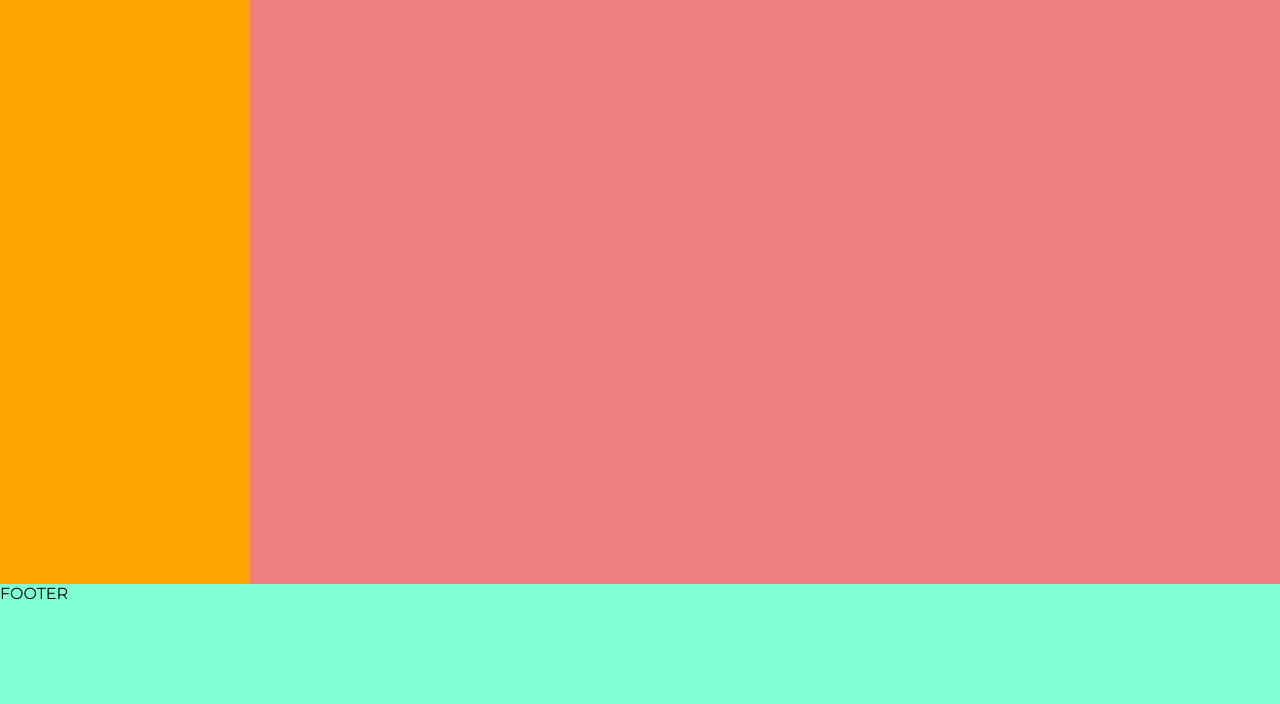
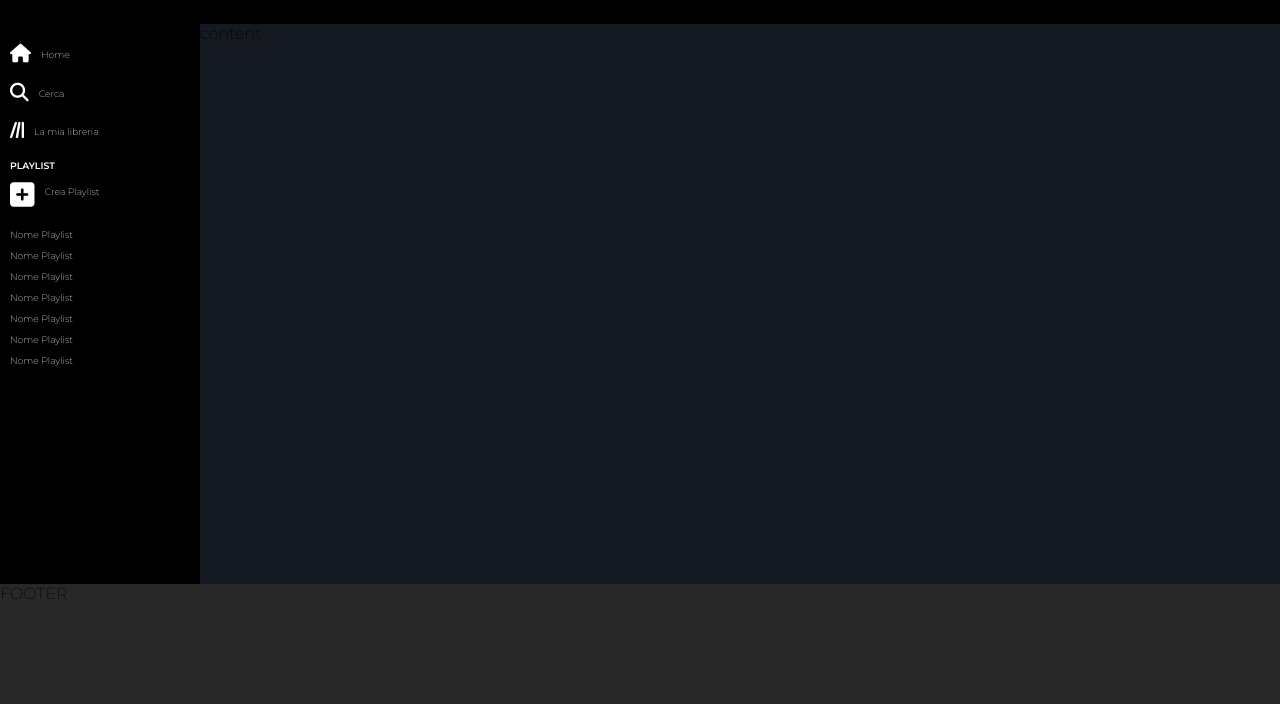
Before and after one commit to Alessiovinci87/html-css-spotifyweb, a plain HTML site: page index.html in a window 1280 px wide. Shown: the part 96-800 px from the top of the page. Drawn offline with Linux system fonts and the light colour scheme.

Commit message:
Creato header e aside

```diff
--- /dev/null
+++ b/css/debug.css
@@ -0,0 +1,10 @@
+.sidebar {
+
+    color: white;
+
+}
+
+.navbar {
+
+    color: white;
+}
--- a/css/style.css
+++ b/css/style.css
@@ -14,34 +14,116 @@ reset
 
 
 
-  .container {
-    max-width: 100vw;
+
+/*
+  struttura
+*/
+
+.navbar {
+    height: 15vh;
+    background-color: black;
+    color: white;
+}
 
 
+.sidebar {
+    position: absolute;
+    width: 200px;
+    height: 70vh;
+    background-color: black;
 
-  }
+}
 
-  .sidebar {
-    position: absolute;
-    width: 250px;
-    height: 85vh;
-    background-color: orange;
+.content {
+    margin-left: 200px;
+    height: 70vh;
+    background-color: #141922;
+}
 
 
-  }
+.command {
+    height: 15vh;
+    background-color: #282828;
 
-  .content {
-    margin-left: 250px;
-    height: 85vh;
-    background-color: lightcoral;
+}
+
+/*
+contenuti
+*/
+
+header .navbar {
+    display: flex;
+    justify-content:space-between;
+    padding: 2.5rem 2.5rem;
+}
+
+.navbar-logo img {
+   height: 100%;
+}
+
+.navbar-button a {
+    display: flex;
+    background-color: black;
+    border: .125rem solid white;
+    color: white;
+    text-align: center;
+    padding: .9375rem 1.25rem;
+    text-decoration: none;
+    font-size: 8pt;
+}
+
+/*
+sidebar menu
+*/
+
+.menu {
+    padding: .625rem;
+    font-size: 7pt;
+}
+
+.menu-top {
+    display: flex;
+
+}
+
+.home i {
+    font-size: 2em;
+    padding: .625rem 0;
+    color: white;
+}
+
+.home a {
+    padding: .9375rem 0 .625rem .625rem;
+    text-decoration: none;
+    color: white;
+}
 
 
+/*
+sidebar menu bottom
+*/
 
-  }
 
-  .footer {
+.menu-buttom {
 
-    height: 15vh;
-    background-color: aquamarine;
+}
 
-  }
+.playlist {
+    color: white;
+    margin-top: .625rem ;
+}
+
+.menu-playlist i {
+    font-size: 3em;
+}
+
+.menu-playlist {
+    display: flex;
+}
+
+.list-playlist li {
+    color: white;
+    list-style: none;
+    margin-top: 10px;
+
+}
--- a/index.html
+++ b/index.html
@@ -9,7 +9,10 @@
     <!-- font -->
     <link rel="preconnect" href="https://fonts.googleapis.com">
     <link rel="preconnect" href="https://fonts.gstatic.com" crossorigin>
-    <link href="https://fonts.googleapis.com/css2?family=Montserrat:ital,wght@0,400;0,500;0,600;1,500&display=swap" rel="stylesheet">    <!-- css -->
+    <link href="https://fonts.googleapis.com/css2?family=Montserrat:wght@600&display=swap" rel="stylesheet">
+    <link rel="preconnect" href="https://fonts.googleapis.com">
+    <link rel="preconnect" href="https://fonts.gstatic.com" crossorigin>
+    <link href="https://fonts.googleapis.com/css2?family=Montserrat:wght@200&display=swap" rel="stylesheet">
     <!-- css -->
     <link rel="stylesheet" href="css/style.css">
 
@@ -18,19 +21,114 @@
     <body>
         <div class="container">
 
-            <div class="sidebar">
-                SIDEBAR
-            </div>
+            <header>
 
-            <div class="content">
-              CONTENT
+                <div class="navbar">
+                    <div class="navbar-logo">
 
-            </div>
+                        <img src="img/logo.svg" alt="">
 
-            <div class="footer">
-              FOOTER
+                    </div>
 
-            </div>
+                    <div class="navbar-button">
+
+                        <a href="EFFETTUA L'UPGRADE">EFFETTUA L'UPGRADE</a>
+
+                    </div>
+
+                </div>
+
+            </header>
+
+            <aside>
+
+                <div class="sidebar">
+
+                    <div class="home">
+                        <div class="menu">
+                            <div class="menu-top">
+                                <i class="fa-solid fa-house"></i>
+                                <a href="">Home</a>
+                            </div>
+                            <div class="menu-top">
+                                <i class="fa-solid fa-magnifying-glass"></i>
+                                <a href="">Cerca</a>
+                            </div>
+                            <div class="menu-top">
+                                <i class="fa-solid fa-lines-leaning"></i>
+                                <a href="">La mia libreria</a>
+                            </div>
+
+                            <div class="menu-buttom">
+
+                                <h4 class="playlist">
+                                    PLAYLIST
+                                </h4>
+
+                                <div class="menu-playlist">
+
+                                    <i class="fa-solid fa-square-plus"></i>
+                                    <a href="">Crea Playlist</a>
+
+                                </div>
+
+                                <div class="list-playlist">
+                                    <ul>
+                                        <li>
+                                            Nome Playlist
+                                        </li>
+                                        <li>
+                                            Nome Playlist
+                                        </li>
+                                        <li>
+                                            Nome Playlist
+                                        </li>
+                                        <li>
+                                            Nome Playlist
+                                        </li>
+                                        <li>
+                                            Nome Playlist
+                                        </li>
+                                        <li>
+                                            Nome Playlist
+                                        </li>
+                                        <li>
+                                            Nome Playlist
+                                        </li>
+                                    </ul>
+                                </div>
+
+
+
+
+                            </div>
+                        </div>
+
+
+
+
+
+
+                    </div>
+                </div>
+
+            </aside>
+
+            <main>
+
+                <div class="content">
+                    content
+                </div>
+
+            </main>
+
+
+            <footer>
+                <div class="command">
+                    FOOTER
+
+                </div>
+            </footer>
           </div>
 
 
```
